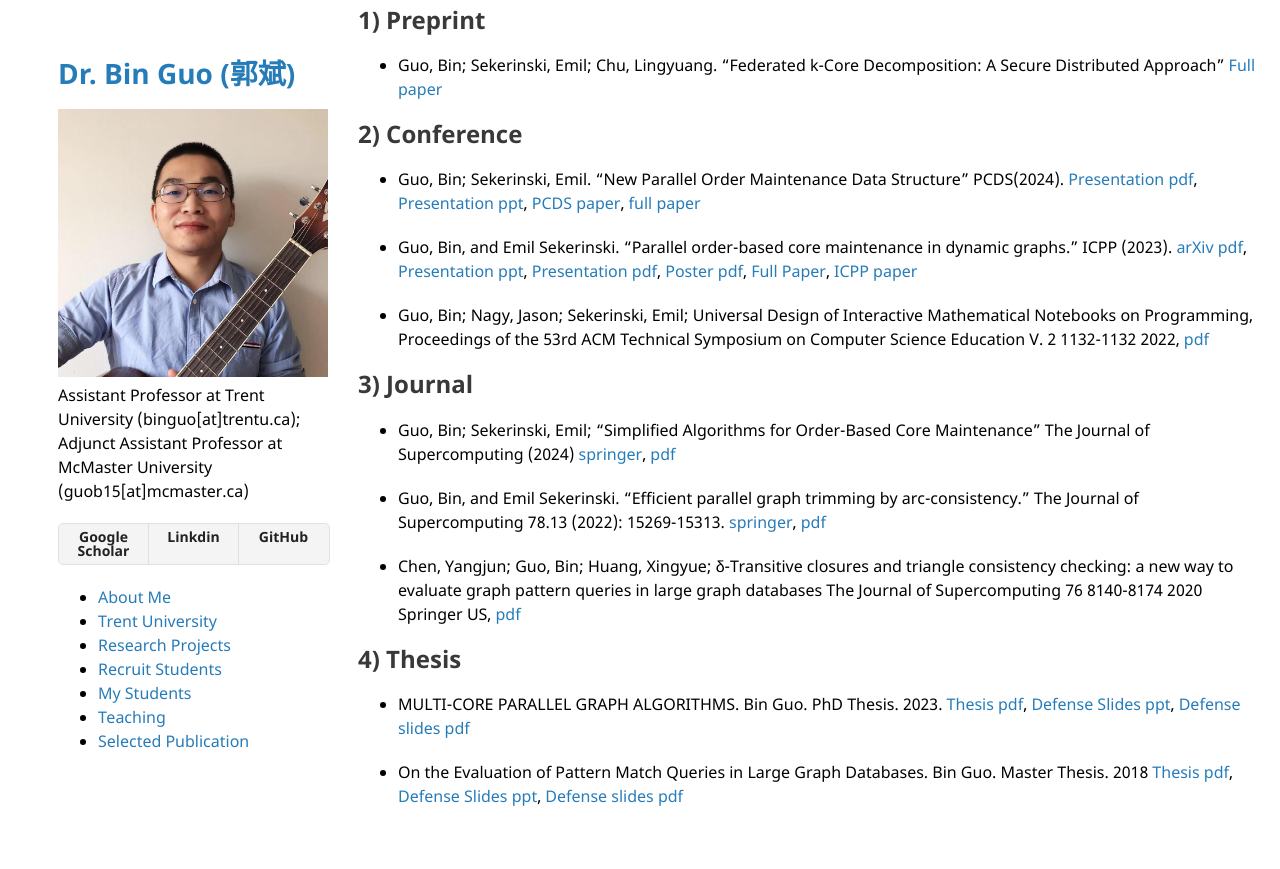
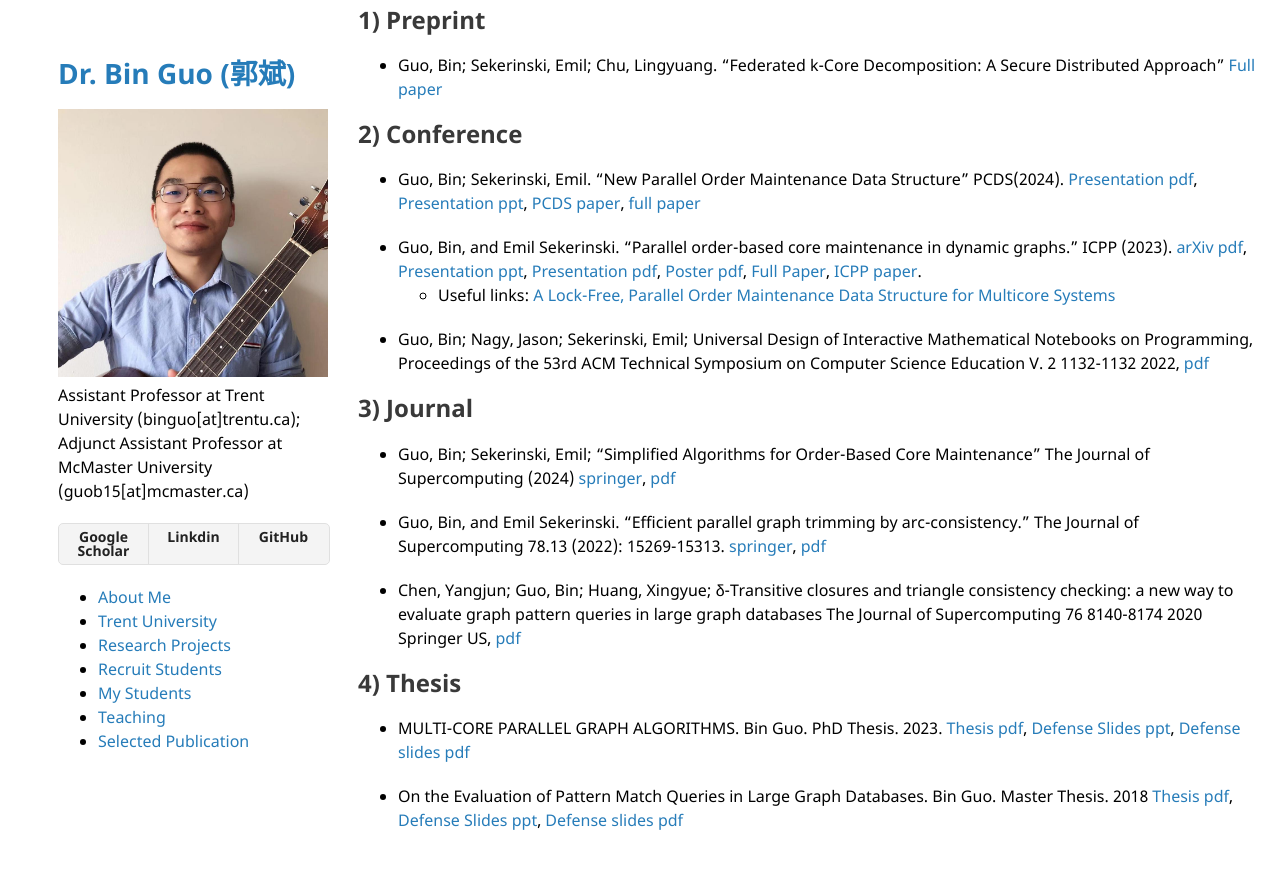
Before and after one commit to bin-guo/bin-guo.github.io, a Jekyll site: the page built from index.md, in a window 1280 px wide and 900 px high, scrolled down 5508 px. Shown: the top 869 px of the window. Built offline with Jekyll 4.4.1, drawn with Linux system fonts in a browser that asks for light colours; our own code applies the rules of GitHub Pages for plain Markdown files.

Commit message:
Update index.md

```diff
--- a/index.md
+++ b/index.md
@@ -162,7 +162,8 @@ Here is my thesis and selected important publication.
 ## 2) Conference
 - Guo, Bin; Sekerinski, Emil. "New Parallel Order Maintenance Data Structure" PCDS(2024). [Presentation pdf](publication/PCDS2024/PCDS-BinGuo.pdf), [Presentation ppt](publication/PCDS2024/PCDS-BinGuo.pptx), [PCDS paper](publication/PCDS2024/PCDS-BinGuo.pdf), [full paper](https://arxiv.org/pdf/2208.07800)
 
-- Guo, Bin, and Emil Sekerinski. "Parallel order-based core maintenance in dynamic graphs." ICPP (2023). [arXiv pdf](https://arxiv.org/pdf/2210.14290.pdf), [Presentation ppt](publication/icpp2023/icpp23-2.pptx), [Presentation pdf](publication/icpp2023/icpp23-2.pdf), [Poster pdf](publication/icpp2023/icpp23-poster.pdf), [Full Paper](publication/icpp2023/paralle-om-full-paper.pdf), [ICPP paper](publication/icpp2023/parallel-om-icpp.pdf)
+- Guo, Bin, and Emil Sekerinski. "Parallel order-based core maintenance in dynamic graphs." ICPP (2023). [arXiv pdf](https://arxiv.org/pdf/2210.14290.pdf), [Presentation ppt](publication/icpp2023/icpp23-2.pptx), [Presentation pdf](publication/icpp2023/icpp23-2.pdf), [Poster pdf](publication/icpp2023/icpp23-poster.pdf), [Full Paper](publication/icpp2023/paralle-om-full-paper.pdf), [ICPP paper](publication/icpp2023/parallel-om-icpp.pdf).
+  - Useful links: [A Lock-Free, Parallel Order Maintenance Data Structure for Multicore Systems](https://linnk.ai/insight/algorithms-and-data-structures/a-lock-free-parallel-order-maintenance-data-structure-for-multicore-systems-OoKVQTjU/)
 
 - Guo, Bin; Nagy, Jason; Sekerinski, Emil; 	Universal Design of Interactive Mathematical Notebooks on Programming,	Proceedings of the 53rd ACM Technical Symposium on Computer Science Education V. 2			1132-1132	2022, [pdf](publication/sigcse2022.pdf)
 
```
